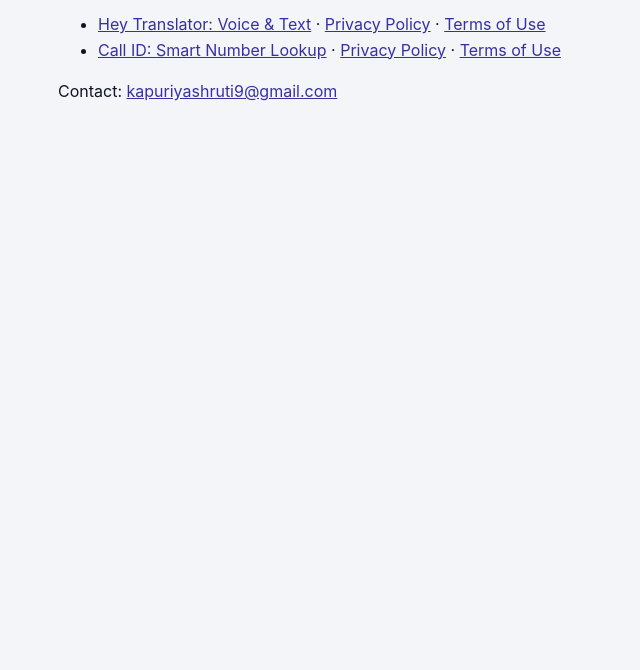
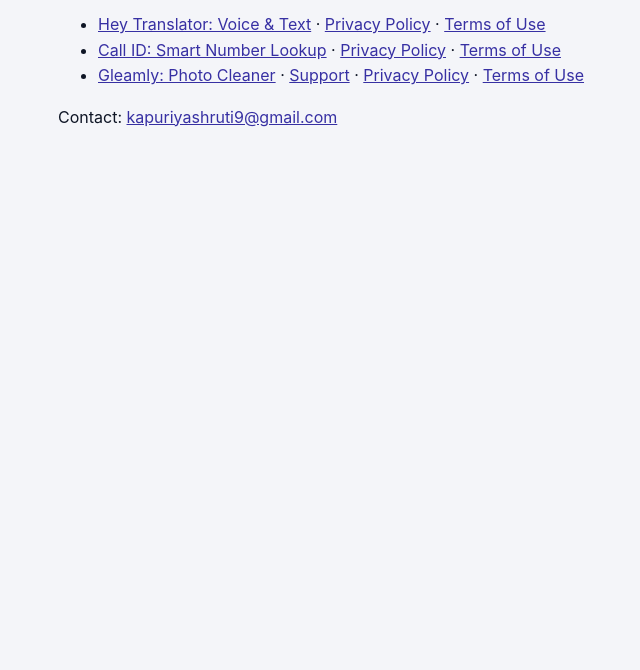
Before and after one commit to kapuriyashruti/kapuriyashruti.github.io, a plain HTML site: page index.html in a window 1280 px wide. Shown: the part 130-800 px from the top of the page, without its empty margins (262-902 px from the left). Drawn offline with Linux system fonts and the light colour scheme.

Commit message:
Add Gleamly to the apps list
Co-Authored-By: Claude Sonnet 5.5 <noreply@anthropic.com>

```diff
--- a/index.html
+++ b/index.html
@@ -17,6 +17,7 @@ a { color: #3730A3; }
 <ul>
   <li><a href="hey-translator/">Hey Translator: Voice &amp; Text</a> · <a href="hey-translator/privacy/">Privacy Policy</a> · <a href="hey-translator/terms/">Terms of Use</a></li>
   <li><a href="callid/">Call ID: Smart Number Lookup</a> · <a href="callid/privacy/">Privacy Policy</a> · <a href="callid/terms/">Terms of Use</a></li>
+  <li><a href="gleamly/">Gleamly: Photo Cleaner</a> · <a href="gleamly/support">Support</a> · <a href="gleamly/privacy">Privacy Policy</a> · <a href="gleamly/terms">Terms of Use</a></li>
 </ul>
 <p>Contact: <a href="mailto:kapuriyashruti9@gmail.com">kapuriyashruti9@gmail.com</a></p>
 </main>
```
